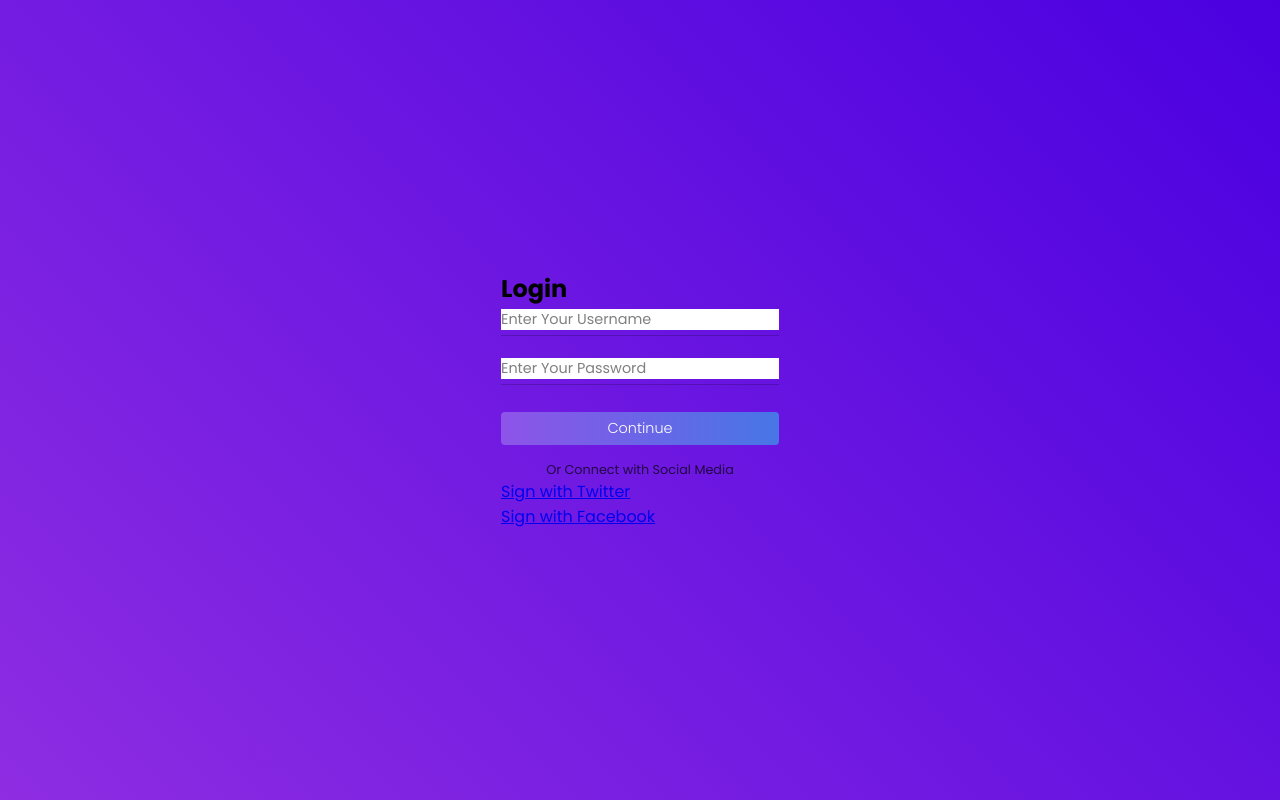
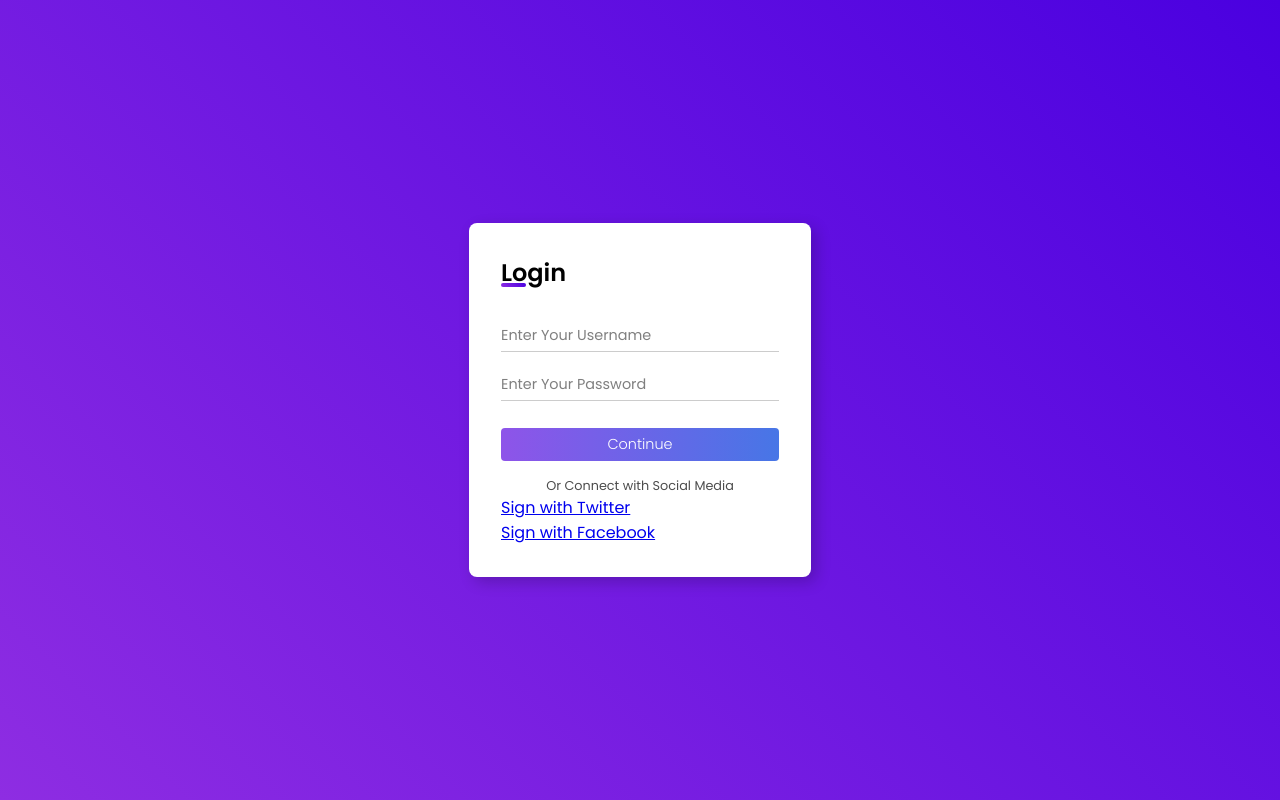
Before and after one commit to marianavanucci/login-form, a plain HTML site: page index.html in a window 1280 px wide. Drawn offline with Linux system fonts and the light colour scheme.

Commit message:
bug fixed

```diff
--- a/styles.css
+++ b/styles.css
@@ -18,7 +18,7 @@ body {
     justify-content: center;
 }
 
-main.container {
+.container {
     background: white;
     min-width: 320px;
     min-height: 40vh;
@@ -27,13 +27,13 @@ main.container {
     border-radius: 8px;
 }
 
-main h2 {
+h2 {
     font-weight: 600;
     margin-bottom: 2rem;
     position: relative;
 }
 
-main h2::before {
+h2::before {
     content: '';
     position: absolute;
     height: 4px;
```
